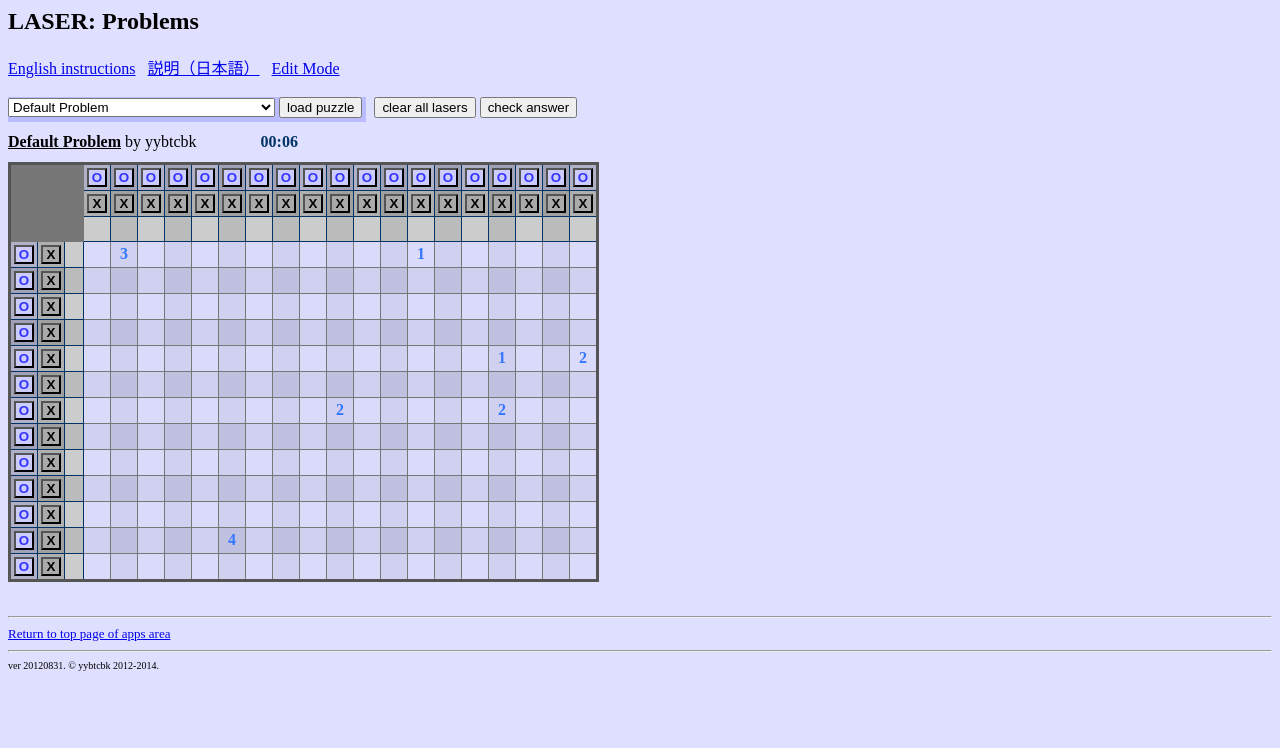
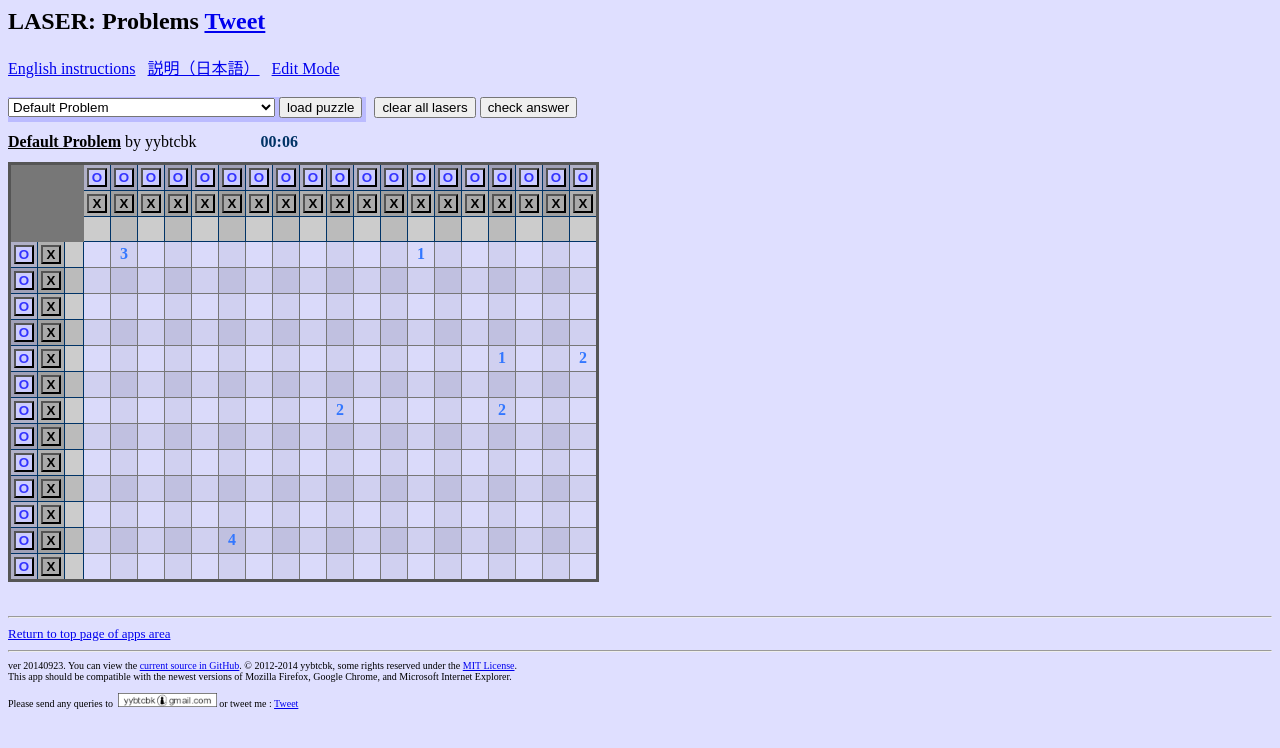
Before and after one commit to yk0242/incubation, a PHP site: page /LASER/puz_LASER.html in a window 1280 px wide. Shown: the top 748 px of the page. Run offline with PHP 8.4, Linux system fonts and the light colour scheme; some libraries are stand-ins or nearby versions.

Commit message:
#30 Add twitter integration to LASER puzzle set #31 Fix footer for LASER to match THM #36 add counter and Google Analytics to LASER set

```diff
--- a/incubation-js/LASER/laser.css
+++ b/incubation-js/LASER/laser.css
@@ -14,6 +14,19 @@
 .laser-timer{
 	font-weight:bold;
 	color:#003366;
+}
+#results{
+	font-size:x-large;
+	font-weight:bold;
+	color:#3355FF;
+}
+#restwbtn{
+	font-size:large;
+	font-weight:normal;
+	color:#333333;
+}
+.smallf{
+	font-size:x-small;
 }
 
 .laser-on-button{
--- a/incubation-js/LASER/laser.js
+++ b/incubation-js/LASER/laser.js
@@ -72,7 +72,7 @@ function getPuzzleIndex(puzzleId){
 
 //***** resets main table -
 // swipes contents & lasers and sets new table of size rowstxt and colstxt
-// also resets timer
+// also resets timer if editable is false (i.e., if in problems mode)
 function resetMaintable(editable){
 	var maintable = document.getElementById("maintable");
 	var rows = document.getElementById("rowstxt").value;
@@ -178,8 +178,10 @@ function resetMaintable(editable){
 	maintable.parentNode.replaceChild(tbl,maintable);
 
 	//reset timer
+	if(!editable){
 		resetTimer();
 		updateTimer();//zero down timer display
+	}
 }
 
 //***** loads specified puzzle in solve or edit mode
@@ -223,6 +225,8 @@ function loadPuzzle(editable, puzzleId){
 	}
 
 	//display author if available and displayable
+	var tad = document.getElementById("titleAuthorDisplay");
+	if(tad!=null){//if it's null, we're probably on the edit mode page
 		var author=laserProbsArr[pind].author;
 		var title = laserProbsArr[pind].text;
 		var tadstr = "<b><u>";
@@ -231,7 +235,8 @@ function loadPuzzle(editable, puzzleId){
 		tadstr += "</u></b> by ";
 		if(author!=undefined && author!="") tadstr += author;
 		else tadstr += "(author unknown)";
-	document.getElementById("titleAuthorDisplay").innerHTML = tadstr;
+		tad.innerHTML = tadstr;
+	}
 }
 
 
@@ -409,7 +414,7 @@ function dumpPuzzle(){
 function checkAnswer(puzzleId){
 	var check = 1; //1:ok, 0:ng, -1:incomplete
 	var indetAlertStr="the puzzle is incomplete...";
-	var okAlertStr="correct!";
+	var okAlertStr="Correct!\nSee below for results!";
 	var ngAlertStr="something is wrong...";
 	var rows = document.getElementById("rows").value;
 	var cols = document.getElementById("cols").value;
@@ -500,7 +505,8 @@ function updateTimer(){
 //***** returns string representing time as mm:ss of elapsed time from given date
 function getTimeDiff(sDate){
 	var nDate = new Date();
-	var ets = Math.floor((nDate.getTime() - sDate.getTime())/1000);
+	var ets = Math.floor((nDate.getTime()
+			- sDate.getTime())/1000);
 	var min = Math.floor(ets/60);
 	var sec = ets%60;
 	var str = "";
@@ -513,5 +519,44 @@ function getTimeDiff(sDate){
 
 //***** displays results upon solving puzzle
 function dispResults(){
-	//TODO
+	var clrtime = getTimeDiff(startDate);//call here to minimize difference in display
+	var res = document.getElementById("results");
+
+	//formulate results string so as to be reusable later for tweet button
+	var str = 'cleared the LASER Puzzle "';
+	var puzzleId = document.getElementById("puzId").value;
+	var pind = getPuzzleIndex(puzzleId);
+	if(pind<0){ //if puzzle id not found - JIC
+		alert("INTERNAL ERROR!");//should not occur
+		return;
 	}
+	var puz = laserProbsArr[pind];
+	str += puz.text;
+	str += '" in ' + clrtime + "!";
+
+	res.innerHTML = '<span class="laser-result">\nYou ' + str + '</span>\n<br>\n';
+
+	//*** append results tweet button
+	res.innerHTML += "<span id=\"restwbtn\">Tweet Results: </span>\n";
+
+	var twtxt = "I " + str;
+
+	var twa = document.createElement("a");
+	twa.className = "twitter-share-button";
+	twa.href = "http://twitter.com/share";
+
+	//HACK: need to treat hyphenated properties separately
+	var DATAURL = "https://02f41be48d339da0cde243ece33c283e3f0c321e.googledrive.com/host/0B9f3hv6KkjXcS19ZMmxxdGE5bUE/LASER/puz_LASER.html";
+	if(twa.setProperty){
+		twa.setProperty("data-url", DATAURL, null);
+		twa.setProperty("data-text", twtxt, null);
+	}else{
+		twa.setAttribute("data-url", DATAURL);
+		twa.setAttribute("data-text", twtxt);
+	}
+
+	document.getElementById("restwbtn").appendChild(twa);
+
+	//HACK: call twitterAPI function directly; could change?
+	twttr.widgets.load();
+}
--- a/incubation-js/LASER/puz_LASER.html
+++ b/incubation-js/LASER/puz_LASER.html
@@ -10,10 +10,26 @@
 <script type="text/javascript" language="JavaScript" src="laser.js"></script>
 <script type="text/javascript" language="JavaScript" src="laser_problems.js"></script>
 <link rel="stylesheet" href="laser.css" TYPE="text/css">
+<!-- Twitter card code start -->
+<meta property="twitter:card" content="summary" />
+<meta property="twitter:creator" content="@kitamiya" />
+<meta property="twitter:site" content="@kitamiya" />
+<meta property="twitter:title" content="LASER Puzzle" />
+<meta property="twitter:description" content="A puzzle in which you aim to turn laser pointers on/off according to the given rules." />
+<meta property="twitter:image" content="https://googledrive.com/host/0B9f3hv6KkjXcS19ZMmxxdGE5bUE/LASER/puz_LASER-thumb.jpg" />
+<meta property="twitter:url" content="https://googledrive.com/host/0B9f3hv6KkjXcS19ZMmxxdGE5bUE/LASER/puz_LASER.html" />
+<!-- Twitter card code end -->
+<!-- Google Analytics code start -->
+<script language="javascript" type="text/javascript" src="../ga.js" charset="UTF-8"></script>
+<!-- Google Analytics code end -->
 </head>
 
 <body bgcolor="#DFDFFF" onLoad="initLoadLaserSet();">
-<h2>LASER: Problems</h2>
+<h2>LASER: Problems
+<!-- Twitter button start -->
+<a href="https://twitter.com/intent/tweet?original_referer=&text=LASER%20puzzle&url=https%3A%2F%2F02f41be48d339da0cde243ece33c283e3f0c321e.googledrive.com%2Fhost%2F0B9f3hv6KkjXcS19ZMmxxdGE5bUE%2FLASER%2Fpuz_LASER.html&via=kitamiya" class="twitter-share-button" data-url="https://02f41be48d339da0cde243ece33c283e3f0c321e.googledrive.com/host/0B9f3hv6KkjXcS19ZMmxxdGE5bUE/LASER/puz_LASER.html" data-text="LASER puzzle" data-via="kitamiya">Tweet</a>
+<!-- Twitter button end -->
+</h2>
 
 <a target="_blank" href="https://sites.google.com/site/yybtcbk2/puzzles/laser">English instructions</a>&nbsp;&nbsp;
 <a target="_blank" href="http://yybtcbk.blog13.fc2.com/blog-entry-82.html">説明（日本語）</a>&nbsp;&nbsp;
@@ -33,9 +49,10 @@
 <span class="laser-timer" id="lasertimer">00:00</span>
 <br><span style="font-size:x-small;"><br></span>
 <table id="maintable">
-<tr><td>Please enable JavaScript to run.</td></tr>
+<tr><td>Please wait for the page to load, or enable JavaScript to run.</td></tr>
 </table>
 <br>
+<div id="results"></div>
 <input type="hidden" id="rowstxt"><input type="hidden" id="colstxt">
 <input type="hidden" id="rows"><input type="hidden" id="cols">
 <input type="hidden" id="puzId">
@@ -45,6 +62,23 @@
 <span style="font-size:small;"><a href="../index.html">Return to top page of apps area</a></span>
 
 <hr>
-<font size="-2">ver 20120831. &copy yybtcbk 2012-2014.</font>
+<div style="position:relative;text-align:right;">
+<!-- shinobi ct2 start -->
+<script type="text/javascript" src="http://ct2.komusou.jp/sc/1696892"></script>
+<noscript><img src="http://ct2.komusou.jp/ll/1696892" border="0" alt="カウンター" /></noscript>
+<!-- /shinobi ct2 end -->
+</div>
+<span class="smallf">ver 20140923.
+You can view the <a href="https://github.com/yk0242/incubation/tree/master/incubation-js/LASER" target="_blank">current source in GitHub</a>.
+&copy; 2012-2014 yybtcbk, some rights reserved under the <a href="LICENSE.txt">MIT License</a>.<br>
+This app should be compatible with the newest versions of Mozilla Firefox, Google Chrome, and Microsoft Internet Explorer. <br>
+<br>
+Please send any queries to &nbsp;<img alt="yybtcbk_catmark_gmail_dot_com" src="../catmark_yygm.png" border="0" height="14"> or tweet me :
+<!-- Twitter button start -->
+<a href="https://twitter.com/intent/tweet?original_referer=&text=%40kitamiya%20&url=x" class="twitter-share-button" data-text="@kitamiya " data-count="none" data-url="x">Tweet</a>
+<script>!function(d,s,id){var js,fjs=d.getElementsByTagName(s)[0],p=/^http:/.test(d.location)?'http':'https';if(!d.getElementById(id)){js=d.createElement(s);js.id=id;js.src=p+'://platform.twitter.com/widgets.js';fjs.parentNode.insertBefore(js,fjs);}}(document, 'script', 'twitter-wjs');</script>
+<!-- Twitter button end -->
+</span>
+
 </body>
 </html>
--- /dev/null
+++ b/incubation-js/ga.js
@@ -0,0 +1,6 @@
+(function(i,s,o,g,r,a,m){i['GoogleAnalyticsObject']=r;i[r]=i[r]||function(){
+(i[r].q=i[r].q||[]).push(arguments)},i[r].l=1*new Date();a=s.createElement(o),
+m=s.getElementsByTagName(o)[0];a.async=1;a.src=g;m.parentNode.insertBefore(a,m)
+})(window,document,'script','//www.google-analytics.com/analytics.js','ga');
+ga('create', 'UA-39421867-3', 'auto');
+ga('send', 'pageview');
```
Also changed, not shown: incubation-js/LASER/puz_LASER-editmode.html (+24 -2 lines), incubation-js/LASER/LICENSE.txt (added), incubation-js/LASER/README.md (added), incubation-js/LASER/puz_LASER-thumb.jpg (added). Lines whose indentation alone changed are shown as unchanged.
